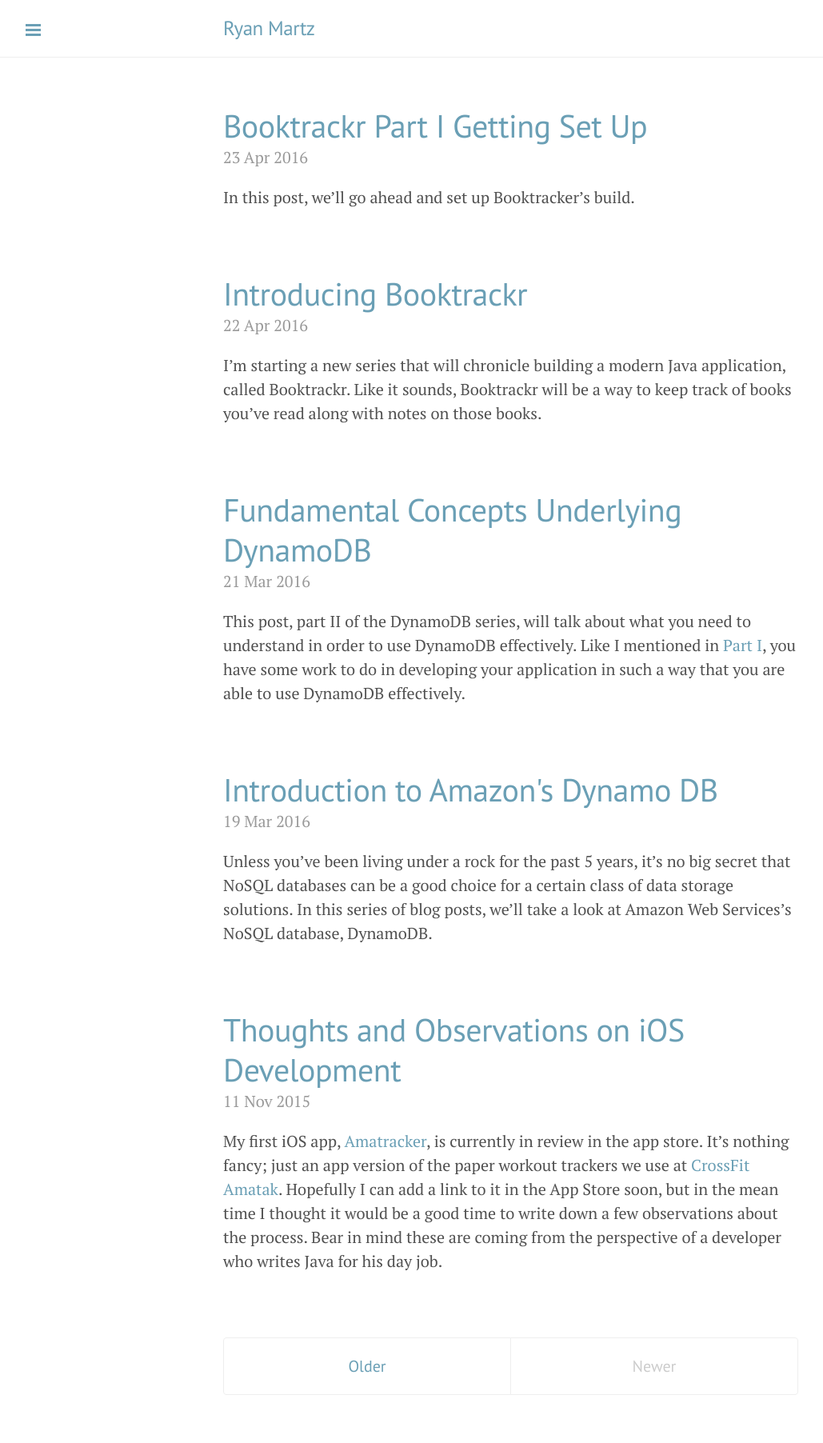
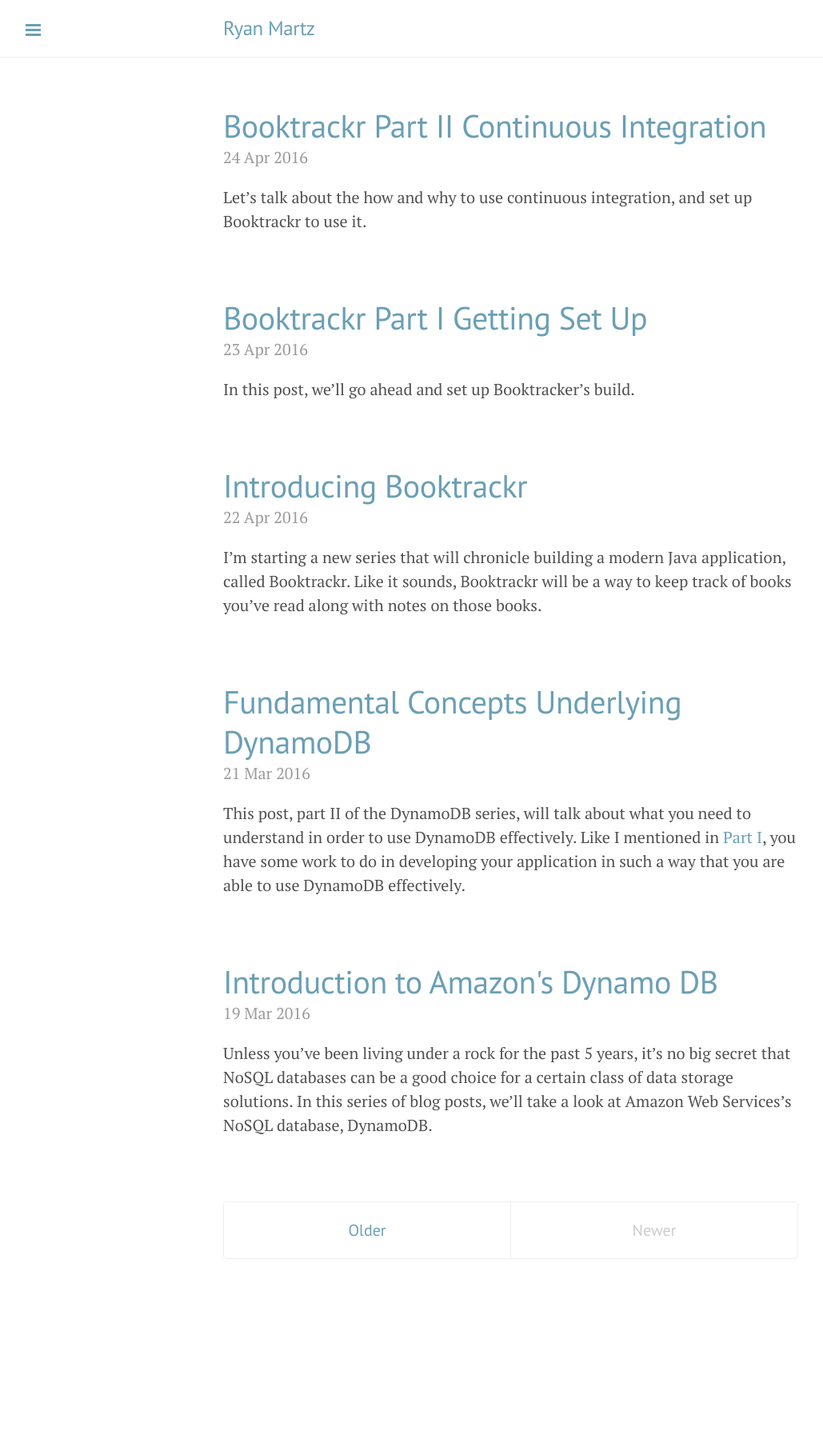
Before and after one commit to rpmartz/rpmartz.github.io, a Jekyll site: the page built from index.html, in a window 1280 px wide. Shown: the whole page at 80% size, without its empty margins (1-1030 px from the left). Built offline with Jekyll 4.4.1, drawn with Linux system fonts in a browser that asks for light colours; nearby versions of some CDN libraries; the list of posts is cut into pages by our own code; comment, search, counter and statistics services are not loaded; after the commit the page ends 1634 px from its top, so only the background shows below that; part of the change alters nothing that is shown.

Commit message:
publish booktrackr ci post

````diff
--- a/_posts/2016-04-24-booktrackr-part-02-continuous-integration.md
+++ b/_posts/2016-04-24-booktrackr-part-02-continuous-integration.md
@@ -2,7 +2,7 @@
 layout: post
 title: Booktrackr Part II Continuous Integration
 comments: true
-published: false
+published: true
 ---
 
 Let's talk about the how and why to use continuous integration, and set up Booktrackr to use it.
@@ -17,11 +17,11 @@ In its simplest incarnation, CI is really just about having a central server tha
 
 ### Assumptions, Ramifications, and Benefits
 
-Obviously, a CI server is really only as good as the tests it runs. To earn the benefits of CI, you have to invest the time in writing tests and writing the right kinds of tests.
+Obviously, a CI server is really only as good as the tests it runs. **To earn the benefits of CI, you have to invest the time in writing tests and writing the right kinds of tests.**
 
 A common argument against having automated integration tests or end-to-end/functional tests is that they take too long to run. There is a lot of merit to keeping your test suite fast in order to keep the feedback loop on changes quick, but offloading tests that take longer to run onto a CI server can help alleviate some of the costs of extensive testing. Developers can just run unit tests, which should be fast, locally, and allow the CI server to run tests that take longer to run. Modern CI platforms can also help with this by running builds or parts of builds in parallel.
 
-The cooler, more mature older brother of CI is continuous delivery, or CD. Continuous delivery, imprecisely speaking, means that every commit (or merged pull request) to `master` results in a new version of the software being deployed. Obviously CD requires a thorough and exhaustive pipeline of tests, in addition to other health and status checks of the recently-provisioned servers. Reasonable people might argue that there should always be a human in the loop as a final sanity check before releasing a new build to users. That's not an unreasonable check to implement, especially for teams new to CD. Even so, a good CD pipeline can do everything other than balance the new server into the load balancer, freeing up developers to focus on other things. But you'll never achieve continuous delivery until you get continuous integration right.
+The cooler, more mature older brother of CI is continuous delivery, or CD. Continuous delivery, loosely speaking, means that every commit (or merged pull request) to `master` results in a new version of the software being deployed. Obviously CD requires a thorough and exhaustive pipeline of tests, in addition to other health and status checks of the recently-provisioned servers. Reasonable people might argue that there should always be a human in the loop as a final sanity check before releasing a new build to users. That's not an unreasonable check to implement, especially for teams new to CD. Even so, a good CD pipeline can do everything other than balance the new server into the load balancer, freeing up developers to focus on other things. But you'll never achieve continuous delivery until you get continuous integration right.
 
 ## CI for Booktrackr
 
@@ -51,18 +51,19 @@ jdk:
   - oraclejdk8
 ```
 
+You need to add the bit about Oracle JDK 8 because for some reason the default Java version was 1.7. The Travis server will detect the `gradlew` file and can take it from there.
+
 ### What is Being Tested?
 
 An astute observer, or a contrarian, might ask what's really being tested right now. And it would be a good question, because the answer is, "not much, yet." The only test right now tests that the application can start, i.e. that the Spring context is configured correctly. While it's not terribly useful now, it will be when we start adding other Spring components.
 
-
 ## Wrap Up
 
-In this installment of the Booktrackr series we set up continuous integration.
+In this installment of the Booktrackr series we set up continuous integration, so every commit that we push to GitHub will be tested by our automated test suite.
 
 ### Part III Preview
 
-In part III...
+In part III we'll add our domain objects and database schema migration.
 
 ### Resources
 
````
